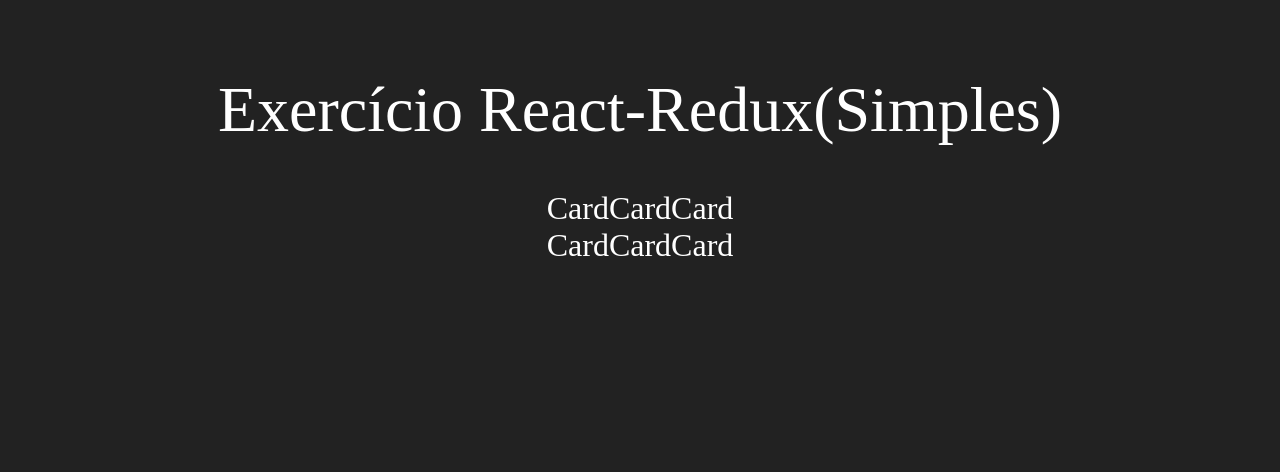
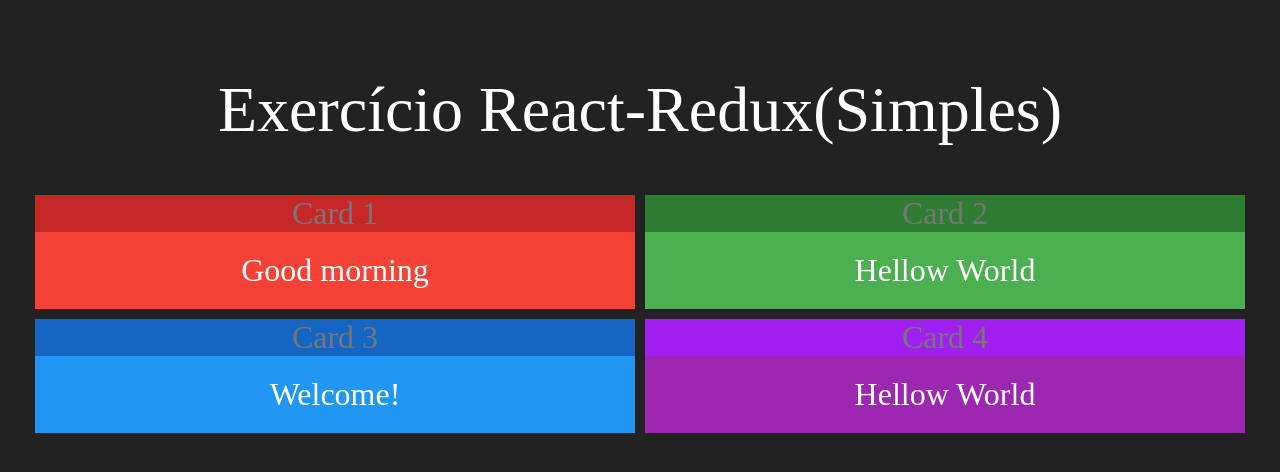
Before and after one commit to thiago-henrique-dev/react-gerenc-de-dados-redux, a React (Create React App) app: page / in a window 1280 px wide. Shown: the top 472 px of the page. Built offline with nearby package versions, Linux system fonts and the light colour scheme.

Commit message:
Componente Card

```diff
--- a/src/App.css
+++ b/src/App.css
@@ -2,7 +2,7 @@
 .App {
   display: flex;
   flex-direction: column;
-  align-items: center;
+  text-align: center;
 }
 
 h1{
--- a/src/App.js
+++ b/src/App.js
@@ -1,4 +1,3 @@
-import logo from './logo.svg';
 import './App.css';
 import Card from './components/Card';
 
@@ -7,14 +6,14 @@
     <div className="App">
       <h1>Exercício React-Redux(Simples)</h1>
       <div className="linha">
-        <Card></Card>
-        <Card></Card>
-        <Card></Card>
+        <Card title="Card 1" red>Good morning</Card>
+        <Card title="Card 2" green>Hellow World</Card>
+
       </div>
       <div className="linha">
-        <Card></Card>
-        <Card></Card>
-        <Card></Card>
+        <Card title="Card 3" blue>Welcome!</Card>
+        <Card title="Card 4" purple>Hellow World</Card>
+
       </div>
     </div>
   );
--- a/src/components/Card.css
+++ b/src/components/Card.css
@@ -1,3 +1,34 @@
-.card {
-    text-align: center;
+.Card {
+    flex: 1;
+    display: flex;
+    flex-direction: column;
+    margin: 5px;
 }
+
+.Card .Header {
+    display: flex;
+    justify-content: center;
+
+}
+
+.Card .Header .Title {
+    flex: 1;
+    padding: 5;
+
+}
+
+.Card .Content {
+    padding: 20px;
+}
+
+.Card.Red .Header {color: #777; background-color: #c62828;}
+.Card.Red .Content {background-color: #f44336;}
+
+.Card.Green .Header {color: #777; background-color: #2e7d32;}
+.Card.Green .Content {background-color: #4caf50;}
+
+.Card.Blue .Header {color: #777; background-color: #1565c2;}
+.Card.Blue .Content {background-color: #2196f3;}
+
+.Card.Purple .Header {color: #777; background-color: #A020F0;}
+.Card.Purple .Content {background-color: #9c27b0;}
--- a/src/components/Card.jsx
+++ b/src/components/Card.jsx
@@ -1,12 +1,29 @@
 import './Card.css'
 import React from 'react'
 
-const teste = props => {
+function getColor(props){
+    if(props.red) return "Red"
+    if(props.green) return "Green"
+    if(props.blue) return "Blue"
+    if(props.purple) return "Purple"
+    return ""
+
+
+
+}
+
+
+const card = props => {
     return(
-        <div>
-            Card
+        <div className={`Card ${getColor(props)}`}>
+            <div className="Header">
+                <span className="Title">{props.title}</span>
+            </div>
+            <div className="Content">
+                {props.children}
+            </div>
         </div>
     )
 }
 
-export default teste
+export default card
```
